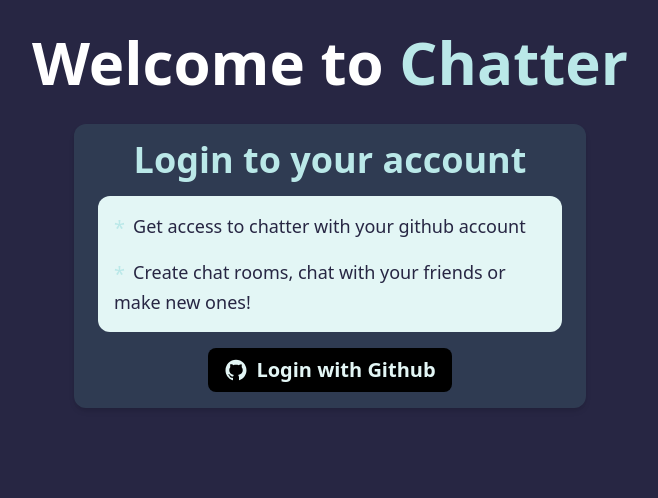
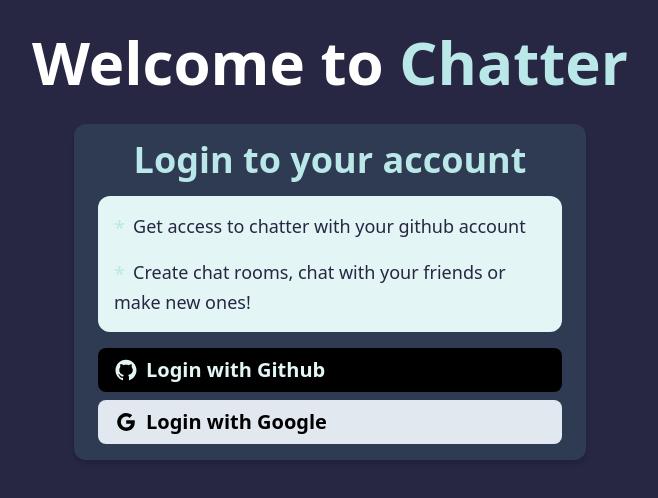
Before and after one commit to LeoFernandezR/chatter, a Next.js app: page / in a window 1280 px wide. Shown: the top 498 px of the page, without its empty margins (310-968 px from the left). Built offline with nearby package versions, Linux system fonts and the light colour scheme; no server answers.

Commit message:
add auth with google

```diff
--- a/context/AuthContext.tsx
+++ b/context/AuthContext.tsx
@@ -2,7 +2,7 @@
 import {useRouter} from "next/router";
 import React, {useState, createContext, useEffect, useContext} from "react";
 
-import {auth, githubProvider} from "../firebase/firebase";
+import {auth, githubProvider, googleProvider} from "../firebase/firebase";
 
 interface User {
   uid: string;
@@ -12,13 +12,15 @@
 
 interface ContextValues {
   user: User | null;
-  login: VoidFunction;
+  loginWithGithub: VoidFunction;
+  loginWithGoogle: VoidFunction;
   logout: VoidFunction;
 }
 
 const AuthContext = createContext<ContextValues>({
   user: null,
-  login: () => {},
+  loginWithGithub: () => {},
+  loginWithGoogle: () => {},
   logout: () => {},
 });
 
@@ -29,8 +31,16 @@
   const [loading, setLoading] = useState(true);
   const router = useRouter();
 
-  const login = async () => {
+  const loginWithGithub = async () => {
     await signInWithPopup(auth, githubProvider);
+    if (router.query && router.query.from && typeof router.query.from === "string") {
+      router.push(router.query.from);
+    } else {
+      router.push("/chat");
+    }
+  };
+  const loginWithGoogle = async () => {
+    await signInWithPopup(auth, googleProvider);
     if (router.query && router.query.from && typeof router.query.from === "string") {
       router.push(router.query.from);
     } else {
@@ -61,7 +71,7 @@
   }, [router]);
 
   return (
-    <AuthContext.Provider value={{user, login, logout}}>
+    <AuthContext.Provider value={{user, loginWithGithub, loginWithGoogle, logout}}>
       {loading ? null : children}
     </AuthContext.Provider>
   );
--- a/firebase/firebase.ts
+++ b/firebase/firebase.ts
@@ -1,6 +1,6 @@
 // Import the functions you need from the SDKs you need
 import {initializeApp} from "firebase/app";
-import {getAuth, GithubAuthProvider} from "firebase/auth";
+import {getAuth, GithubAuthProvider, GoogleAuthProvider} from "firebase/auth";
 import {getFirestore} from "firebase/firestore";
 // TODO: Add SDKs for Firebase products that you want to use
 // https://firebase.google.com/docs/web/setup#available-libraries
@@ -22,3 +22,4 @@
 export const db = getFirestore(app);
 
 export const githubProvider = new GithubAuthProvider();
+export const googleProvider = new GoogleAuthProvider()
--- a/pages/index.tsx
+++ b/pages/index.tsx
@@ -1,9 +1,9 @@
-import {AiOutlineGithub} from "react-icons/ai";
+import {AiOutlineGithub, AiOutlineGoogle} from "react-icons/ai";
 
 import {useAuth} from "../context/AuthContext";
 
 export default function Home() {
-  const {login} = useAuth();
+  const {loginWithGithub, loginWithGoogle} = useAuth();
 
   return (
     <section className="px-6 py-8 bg-dark-blue h-screen min-h-screen text-white">
@@ -23,12 +23,18 @@
               chat with your friends or make new ones!
             </li>
           </ul>
-          <div className="flex justify-center">
+          <div className="flex flex-col justify-center gap-2">
             <button
               className="py-2 px-4 bg-black cursor-pointer hover:bg-light-teal transition-colors duration-200 text-light-cyan rounded-lg font-bold flex items-center gap-2 text-xl"
-              onClick={login}
+              onClick={loginWithGithub}
             >
               <AiOutlineGithub className="text-2xl" /> Login with Github
+            </button>
+            <button
+              className="py-2 px-4 bg-slate-200 cursor-pointer hover:bg-light-teal transition-colors duration-200 text-black rounded-lg font-bold flex items-center gap-2 text-xl"
+              onClick={loginWithGoogle}
+            >
+              <AiOutlineGoogle className="text-2xl" /> Login with Google
             </button>
           </div>
         </div>
```
